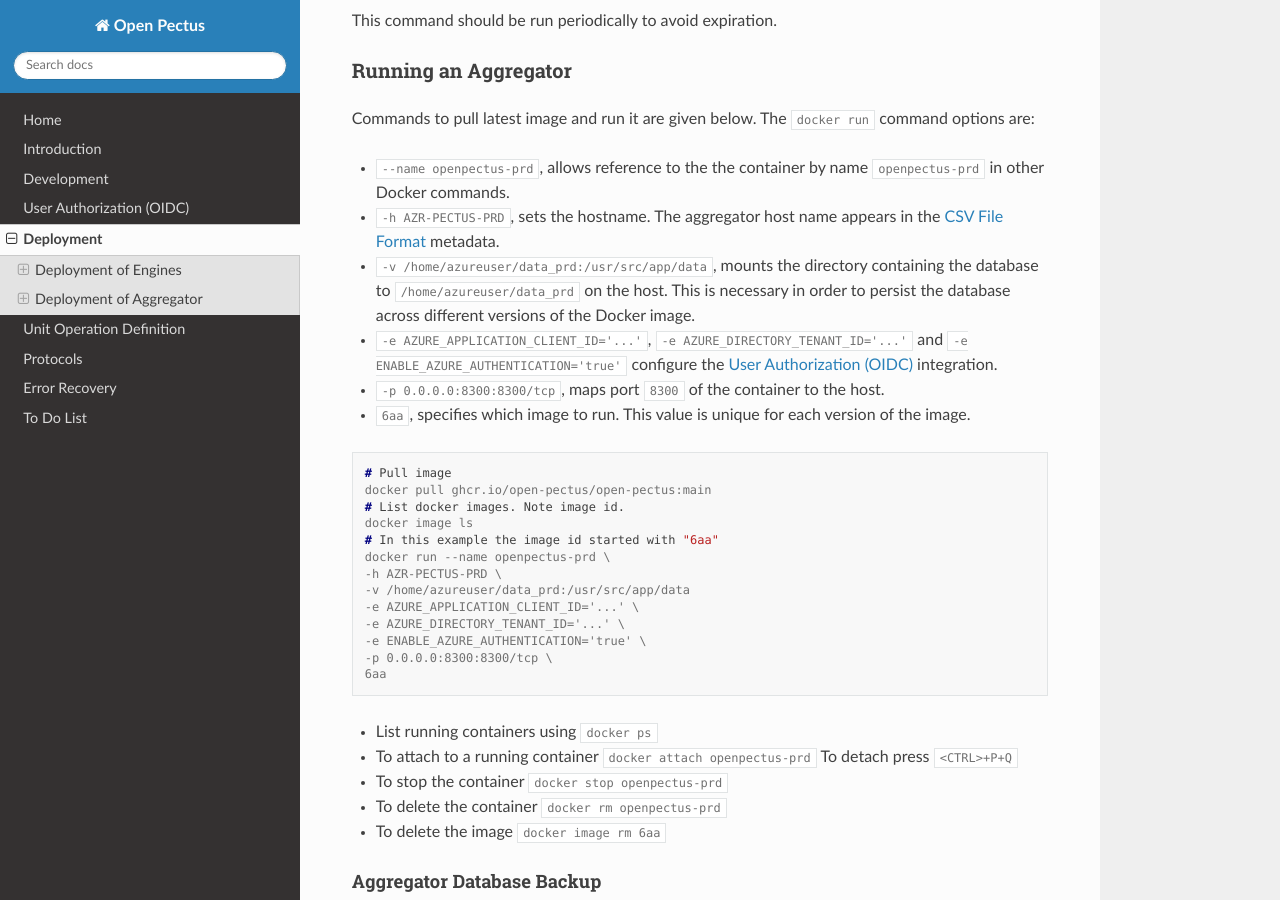
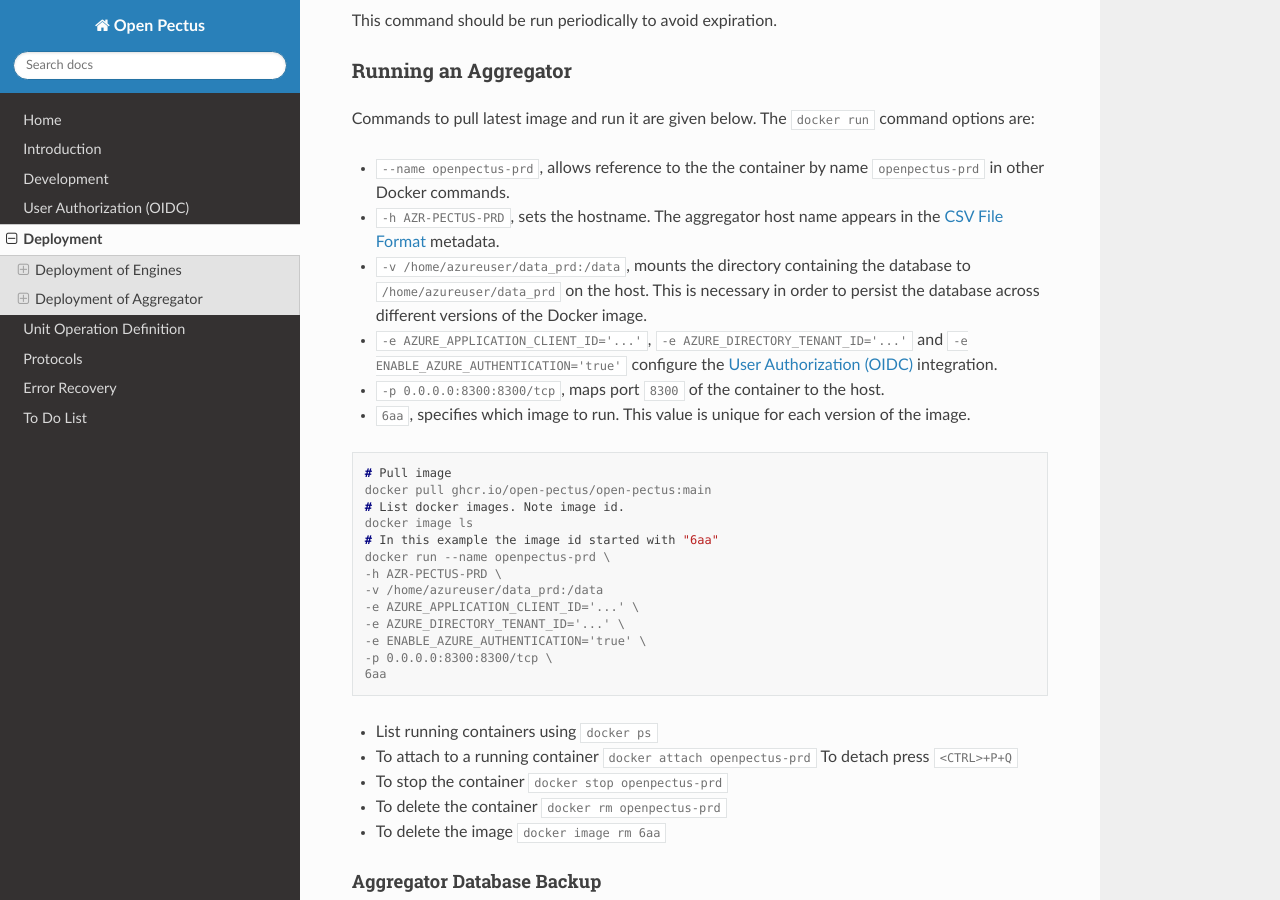
Before and after one commit to Open-Pectus/Open-Pectus, a Sphinx documentation site: the page built from docs/src/Deployment.rst, in a window 1280 px wide and 900 px high, scrolled down 3427 px. Built offline with Sphinx 7.4.7 and the Read the Docs theme 3.1.0, drawn with Linux system fonts in a browser that asks for light colours.

Commit message:
Update Deployment.rst
Reflect change to path of data folder in Docker image in #616

```diff
--- a/docs/src/Deployment.rst
+++ b/docs/src/Deployment.rst
@@ -162,7 +162,7 @@ Commands to pull latest image and run it are given below. The :console:`docker r
 
 * :console:`--name openpectus-prd`, allows reference to the the container by name :console:`openpectus-prd` in other Docker commands.
 * :console:`-h AZR-PECTUS-PRD`, sets the hostname. The aggregator host name appears in the :ref:`csv_file_format` metadata.
-* :console:`-v /home/azureuser/data_prd:/usr/src/app/data`, mounts the directory containing the database to :console:`/home/azureuser/data_prd` on the host. This is necessary in order to persist the database across different versions of the Docker image.
+* :console:`-v /home/azureuser/data_prd:/data`, mounts the directory containing the database to :console:`/home/azureuser/data_prd` on the host. This is necessary in order to persist the database across different versions of the Docker image.
 * :console:`-e AZURE_APPLICATION_CLIENT_ID='...'`, :console:`-e AZURE_DIRECTORY_TENANT_ID='...'` and :console:`-e ENABLE_AZURE_AUTHENTICATION='true'` configure the :ref:`user_authorization` integration.
 * :console:`-p 0.0.0.0:8300:8300/tcp`, maps port :console:`8300` of the container to the host.
 * :console:`6aa`, specifies which image to run. This value is unique for each version of the image.
@@ -176,7 +176,7 @@ Commands to pull latest image and run it are given below. The :console:`docker r
    # In this example the image id started with "6aa"
    docker run --name openpectus-prd \
    -h AZR-PECTUS-PRD \
-   -v /home/azureuser/data_prd:/usr/src/app/data
+   -v /home/azureuser/data_prd:/data
    -e AZURE_APPLICATION_CLIENT_ID='...' \
    -e AZURE_DIRECTORY_TENANT_ID='...' \
    -e ENABLE_AZURE_AUTHENTICATION='true' \
```
